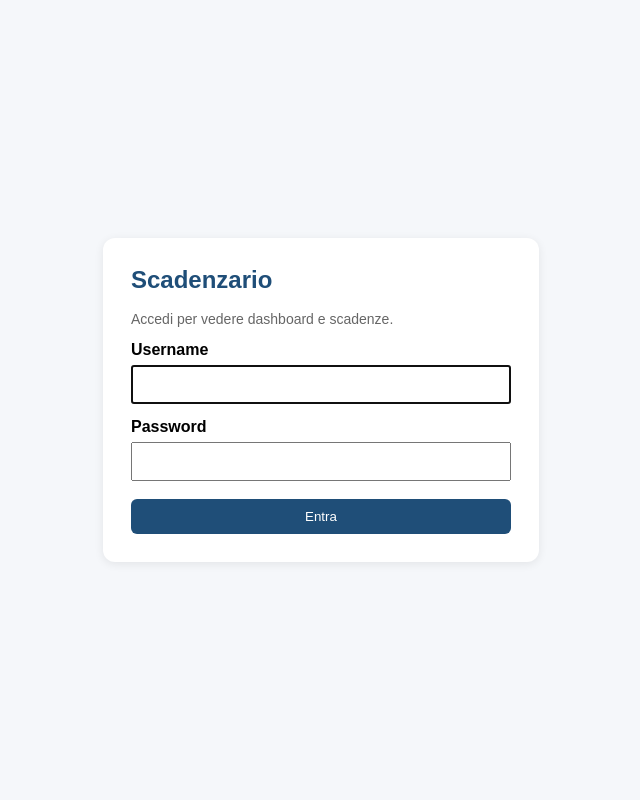
After one commit to bbarbarab/djangoscad, a Django app: page /accounts/login/ in a window 1280 px wide. The commit adds this page. Shown: the whole page, without its empty margins (319-959 px from the left). Run offline with Django 5.2, Linux system fonts and the light colour scheme; parts of the project's set-up code (start-up, migrations or seed data) failed here and were passed over.

Commit message:
user login-logout

```diff
--- a/config/settings.py
+++ b/config/settings.py
@@ -115,6 +115,10 @@ USE_TZ = True
 STATIC_URL = "/static/"
 STATIC_ROOT = BASE_DIR / "staticfiles"
 
+LOGIN_URL = "/accounts/login/"
+LOGIN_REDIRECT_URL = "/"
+LOGOUT_REDIRECT_URL = "/accounts/login/"
+
 # Default primary key field type
 # https://docs.djangoproject.com/en/5.2/ref/settings/#default-auto-field
 
--- a/config/urls.py
+++ b/config/urls.py
@@ -16,8 +16,11 @@ Including another URLconf
 """
 from django.contrib import admin
 from django.urls import path, include
+from django.contrib.auth import views as auth_views
 
 urlpatterns = [
     path("admin/", admin.site.urls),
+    path("accounts/login/", auth_views.LoginView.as_view(template_name="registration/login.html"), name="login"),
+    path("accounts/logout/", auth_views.LogoutView.as_view(), name="logout"),
     path("", include("core.urls")),
 ]
--- /dev/null
+++ b/templates/registration/login.html
@@ -0,0 +1,87 @@
+<!doctype html>
+<html lang="it">
+<head>
+    <meta charset="utf-8">
+    <title>Login - Scadenzario</title>
+    <meta name="viewport" content="width=device-width, initial-scale=1">
+    <style>
+        body {
+            font-family: Arial, sans-serif;
+            background: #f5f7fa;
+            display: flex;
+            justify-content: center;
+            align-items: center;
+            min-height: 100vh;
+            margin: 0;
+        }
+
+        .box {
+            background: white;
+            padding: 28px;
+            border-radius: 12px;
+            box-shadow: 0 2px 10px rgba(0,0,0,.08);
+            width: 100%;
+            max-width: 380px;
+        }
+
+        h1 {
+            margin-top: 0;
+            font-size: 24px;
+            color: #1f4e78;
+        }
+
+        label {
+            display: block;
+            margin-top: 14px;
+            margin-bottom: 6px;
+            font-weight: bold;
+        }
+
+        input {
+            width: 100%;
+            padding: 10px;
+            box-sizing: border-box;
+        }
+
+        button {
+            margin-top: 18px;
+            width: 100%;
+            padding: 10px;
+            background: #1f4e78;
+            color: white;
+            border: none;
+            border-radius: 6px;
+            cursor: pointer;
+        }
+
+        .errorlist {
+            color: #a94442;
+            padding-left: 18px;
+        }
+
+        .small {
+            color: #666;
+            font-size: 14px;
+        }
+    </style>
+</head>
+<body>
+    <div class="box">
+        <h1>Scadenzario</h1>
+        <p class="small">Accedi per vedere dashboard e scadenze.</p>
+
+        <form method="post">
+            {% csrf_token %}
+            {{ form.non_field_errors }}
+
+            <label for="{{ form.username.id_for_label }}">Username</label>
+            {{ form.username }}
+
+            <label for="{{ form.password.id_for_label }}">Password</label>
+            {{ form.password }}
+
+            <button type="submit">Entra</button>
+        </form>
+    </div>
+</body>
+</html>
```
Also changed, not shown: templates/core/base.html (+26 -0 lines), 2 other files.
